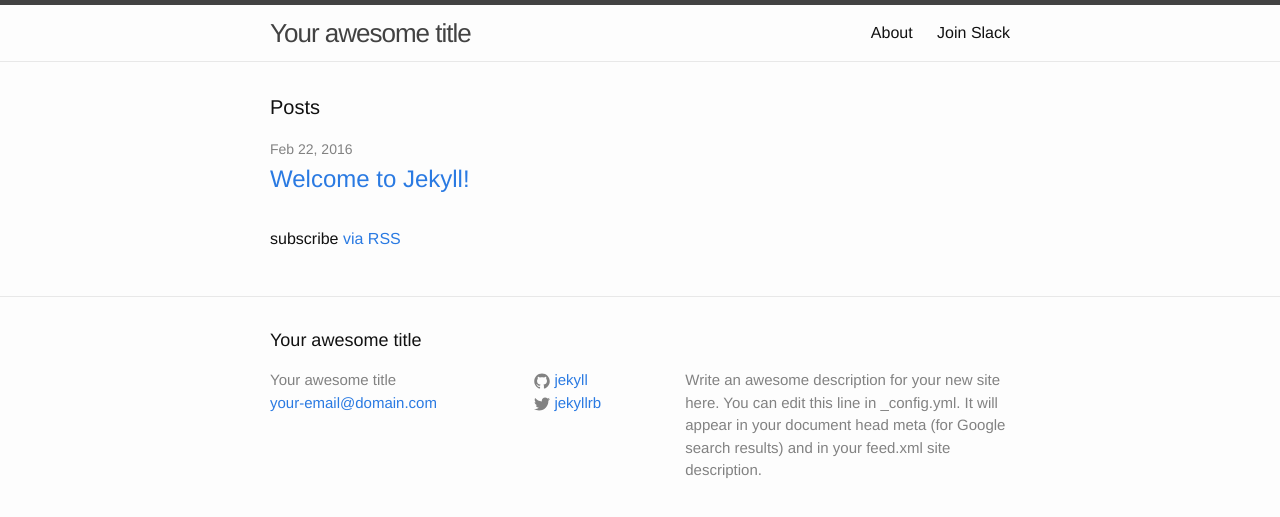
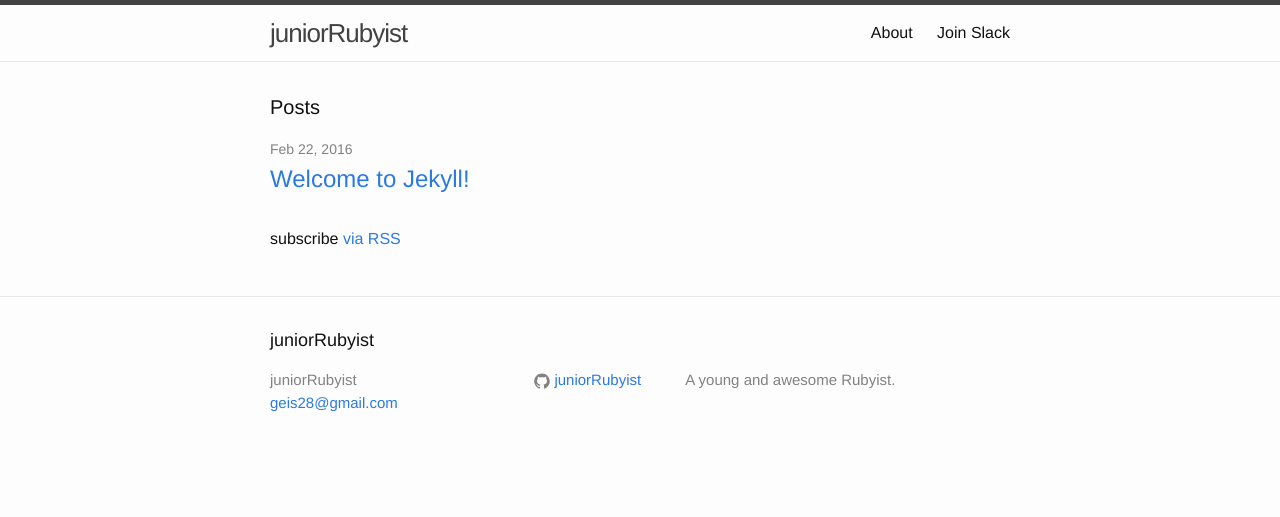
Before and after one commit to josephgeis/juniorRubyist.github.io2, a Jekyll site: the page built from index.html, in a window 1280 px wide. Shown: the top 517 px of the page. Built offline with Jekyll 4.4.1, drawn with Linux system fonts in a browser that asks for light colours.

Commit message:
Update _config.yml

```diff
--- a/_config.yml
+++ b/_config.yml
@@ -6,16 +6,13 @@
 # 'jekyll serve'. If you change this file, please restart the server process.
 
 # Site settings
-title: Your awesome title
-email: your-email@domain.com
+title: juniorRubyist
+email: geis28@gmail.com
 description: > # this means to ignore newlines until "baseurl:"
-  Write an awesome description for your new site here. You can edit this
-  line in _config.yml. It will appear in your document head meta (for
-  Google search results) and in your feed.xml site description.
+  A young and awesome Rubyist.
 baseurl: "" # the subpath of your site, e.g. /blog
-url: "http://yourdomain.com" # the base hostname & protocol for your site
-twitter_username: jekyllrb
-github_username:  jekyll
+url: "http://juniorrubyist.github.io" # the base hostname & protocol for your site
+github_username:  juniorRubyist
 
 # Build settings
 markdown: kramdown
```
